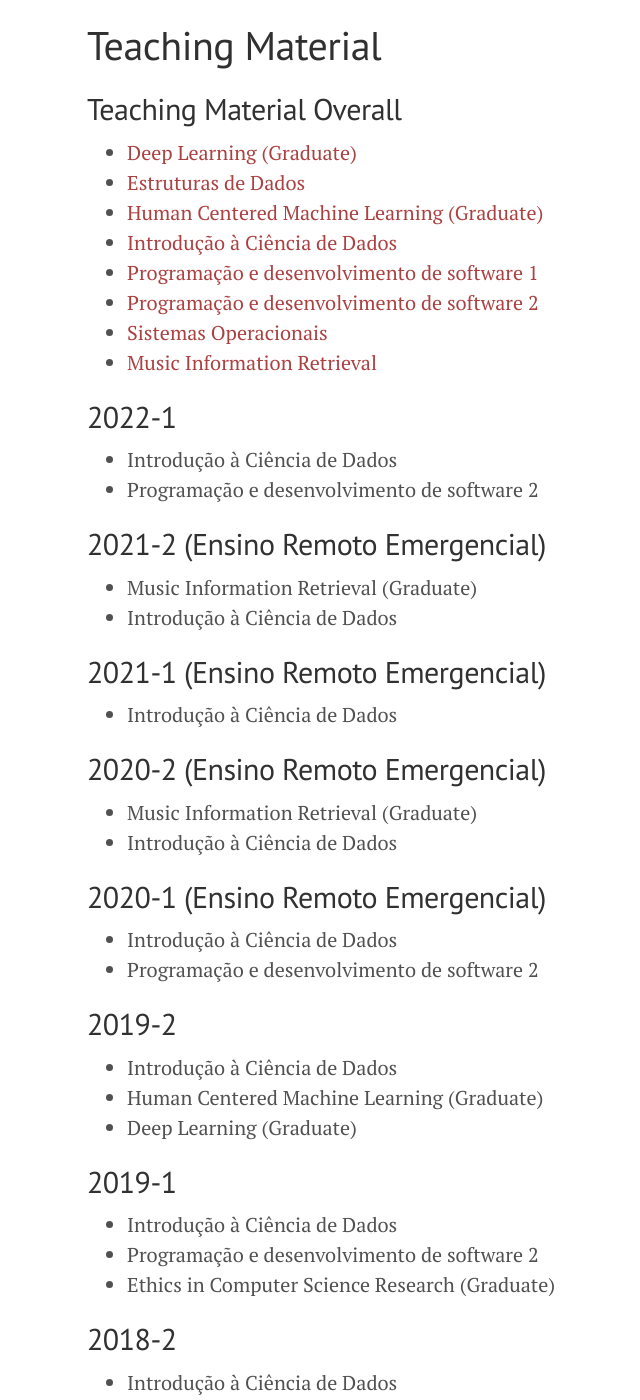
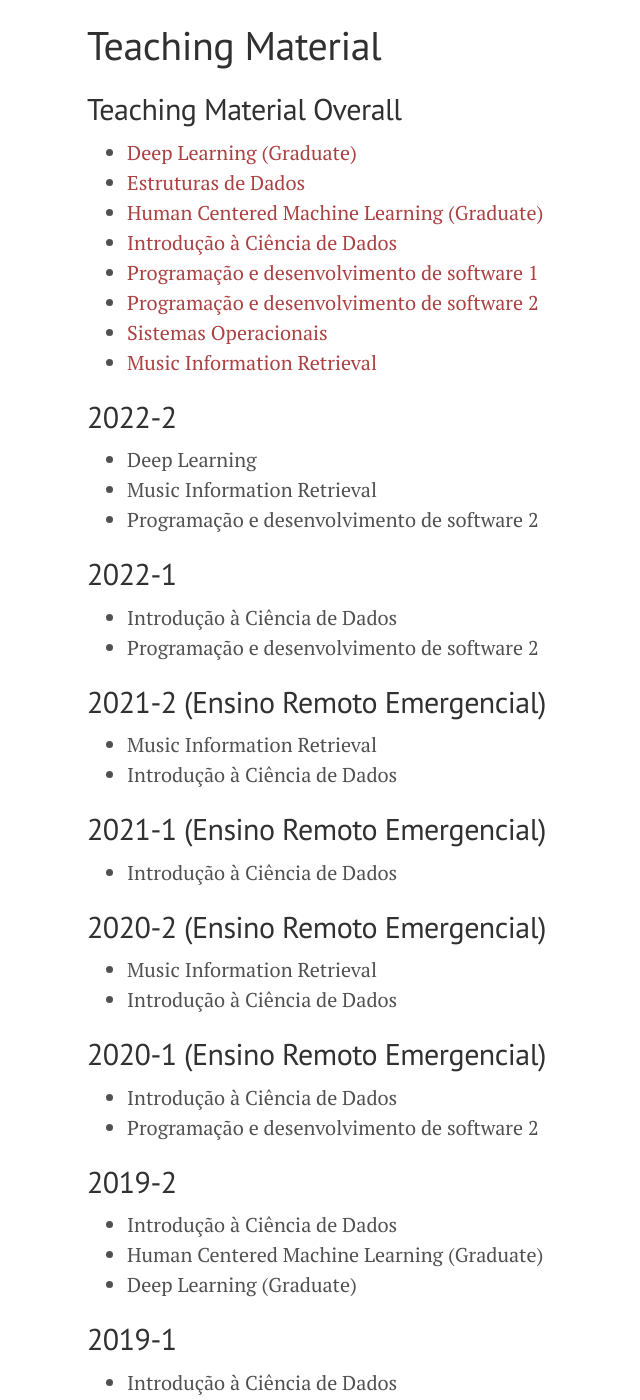
Before and after one commit to flaviovdf/flaviovdf.github.io, a Jekyll site: the page built from teaching/index.md, in a window 1280 px wide and 1400 px high. Shown: the whole window, without its empty margins (193-833 px from the left). Built offline with Jekyll 4.4.1, drawn with Linux system fonts in a browser that asks for light colours.

Commit message:
Update index.md

```diff
--- a/teaching/index.md
+++ b/teaching/index.md
@@ -15,19 +15,24 @@ permalink: /teaching/
   * [Sistemas Operacionais](https://github.com/flaviovdf/sistemas-operacionais)
   * [Music Information Retrieval](https://docs.google.com/document/d/1UeDOMEwAl-XAONn7pS6_a7DtBrkGSft04EUwRI-xUQc)
 
+## 2022-2
+  * Deep Learning
+  * Music Information Retrieval
+  * Programação e desenvolvimento de software 2
+
 ## 2022-1
   * Introdução à Ciência de Dados
   * Programação e desenvolvimento de software 2
 
 ## 2021-2 (Ensino Remoto Emergencial)
-  * Music Information Retrieval (Graduate)
+  * Music Information Retrieval
   * Introdução à Ciência de Dados
 
 ## 2021-1 (Ensino Remoto Emergencial)
   * Introdução à Ciência de Dados
 
 ## 2020-2 (Ensino Remoto Emergencial)
-  * Music Information Retrieval (Graduate)
+  * Music Information Retrieval
   * Introdução à Ciência de Dados
 
 ## 2020-1 (Ensino Remoto Emergencial)
```
